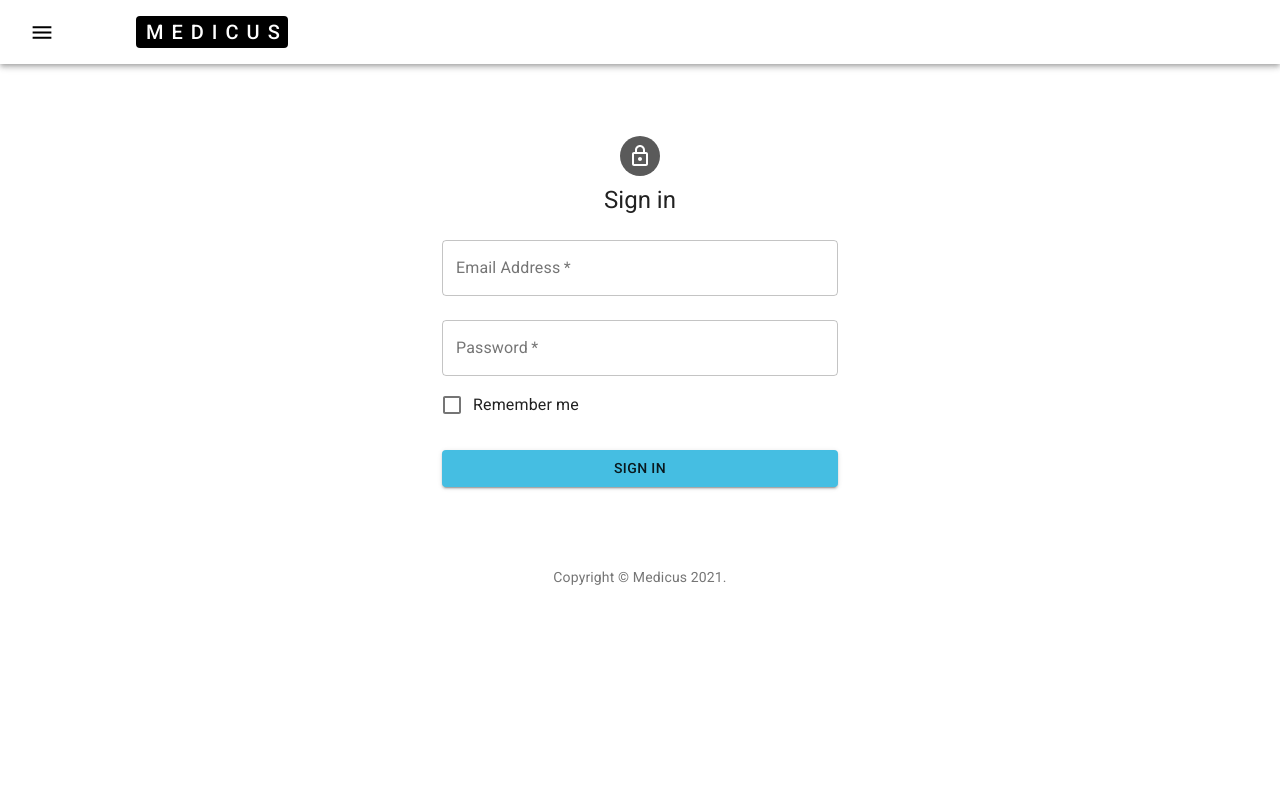
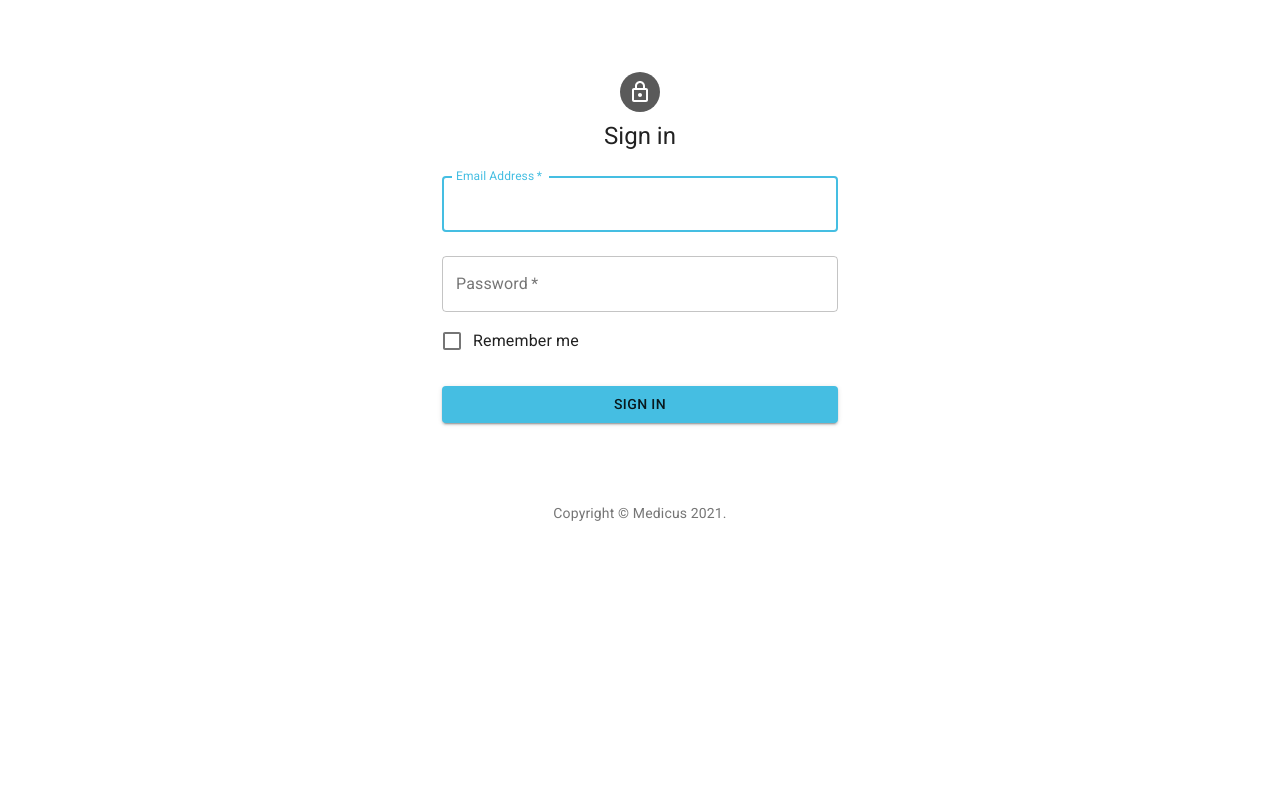
Before and after one commit to aitsamahad/medicus-dashboard, a Next.js app: page /doctors in a window 1280 px wide. Shown: the top 800 px of the page. Built offline with nearby package versions, Linux system fonts and the light colour scheme; no server answers; a small style sheet from the web is missing.

Commit message:
Removed navbar

```diff
--- a/pages/_app.js
+++ b/pages/_app.js
@@ -9,7 +9,7 @@ import "../styles/globals.css";
 import Router from "next/router";
 import NProgress from "nprogress";
 import ScrollToTop from "../src/utils/ScrollToTop";
-import NavBar from "../src/components/NavBar";
+// import NavBar from "../src/components/NavBar";
 import Footer from "../src/components/Footer";
 
 // NProgress configuration and setup
@@ -57,7 +57,7 @@ export default function MyApp(props) {
         <CssBaseline />
         <ContextProvider>
           <ScrollToTop>
-            <NavBar />
+            {/* <NavBar /> */}
             <Component {...pageProps} />
             <Footer />
           </ScrollToTop>
```
